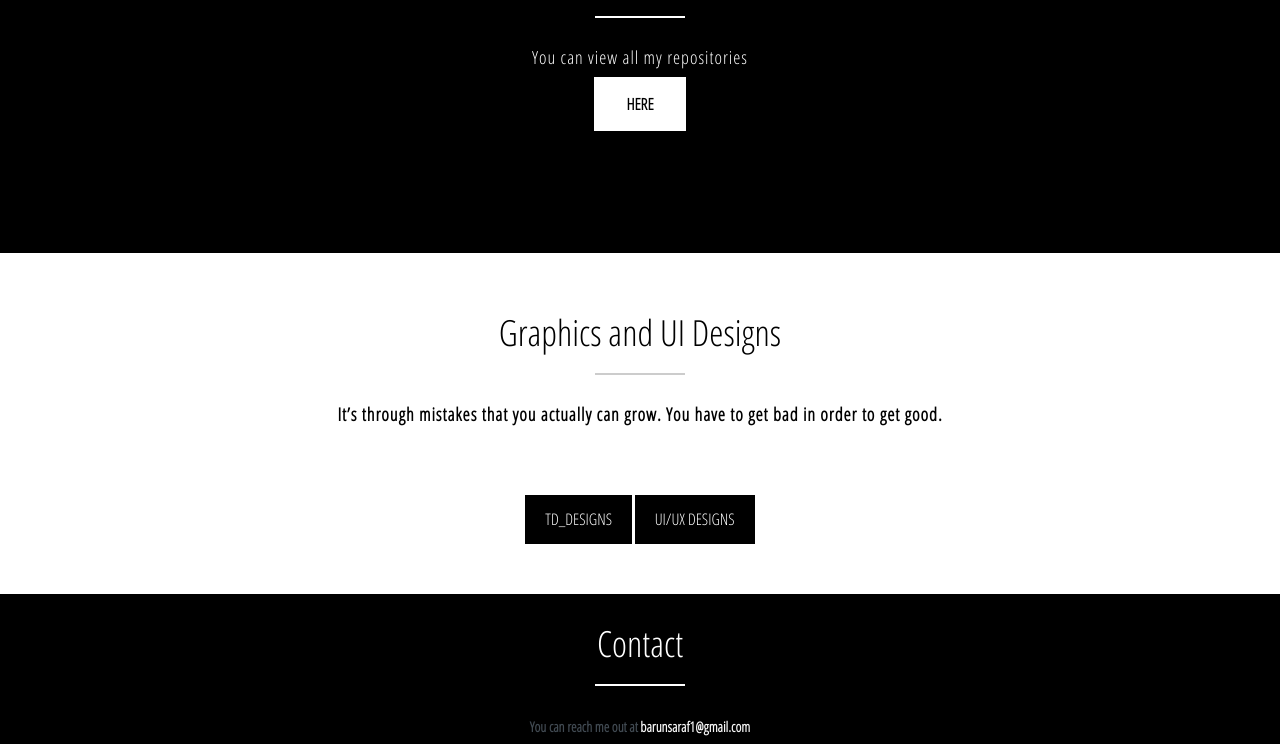
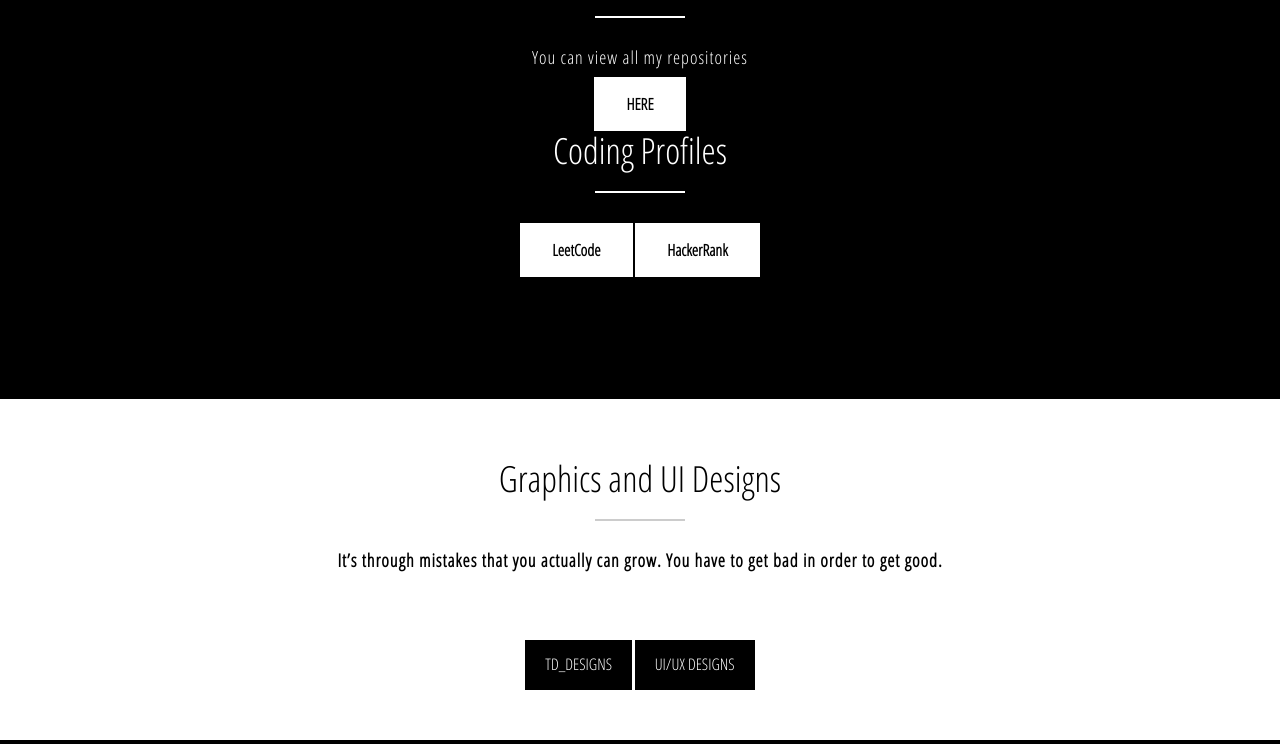
Before and after one commit to barunsarraf/barunsarraf.github.io, a plain HTML site: page index.html in a window 1280 px wide. Shown: the part 1363-2107 px from the top of the page. Drawn offline with Linux system fonts and the light colour scheme.

Commit message:
Update index.html

```diff
--- a/index.html
+++ b/index.html
@@ -169,9 +169,38 @@ function typeWriter() {
   display: inline-block;
   font-size: 16px;" onclick="myfunc()">HERE</button>
 
+      <h2>Coding Profiles</h2>
+       <hr style="background-color: #ffffff">
+
+       <button style="
+      background-color: #ffffff;
+  border: none;
+  color: #000000;
+  padding: 15px 32px;
+  text-align: center;
+  text-decoration: none;
+  display: inline-block;
+  font-size: 16px;" onclick="leetcode()">LeetCode</button>
+       <button style="
+      background-color: #ffffff;
+  border: none;
+  color: #000000;
+  padding: 15px 32px;
+  text-align: center;
+  text-decoration: none;
+  display: inline-block;
+  font-size: 16px;" onclick="hackerrank()">HackerRank</button>
+
+
 <script>
 function myfunc() {
   location.replace("https://github.com/barunsarraf");
+}
+  function leetcode() {
+  location.replace("https://leetcode.com/barunsaraf1/");
+}
+  function hackerrank() {
+  location.replace("https://www.hackerrank.com/barunsaraf");
 }
 </script>
 
```
